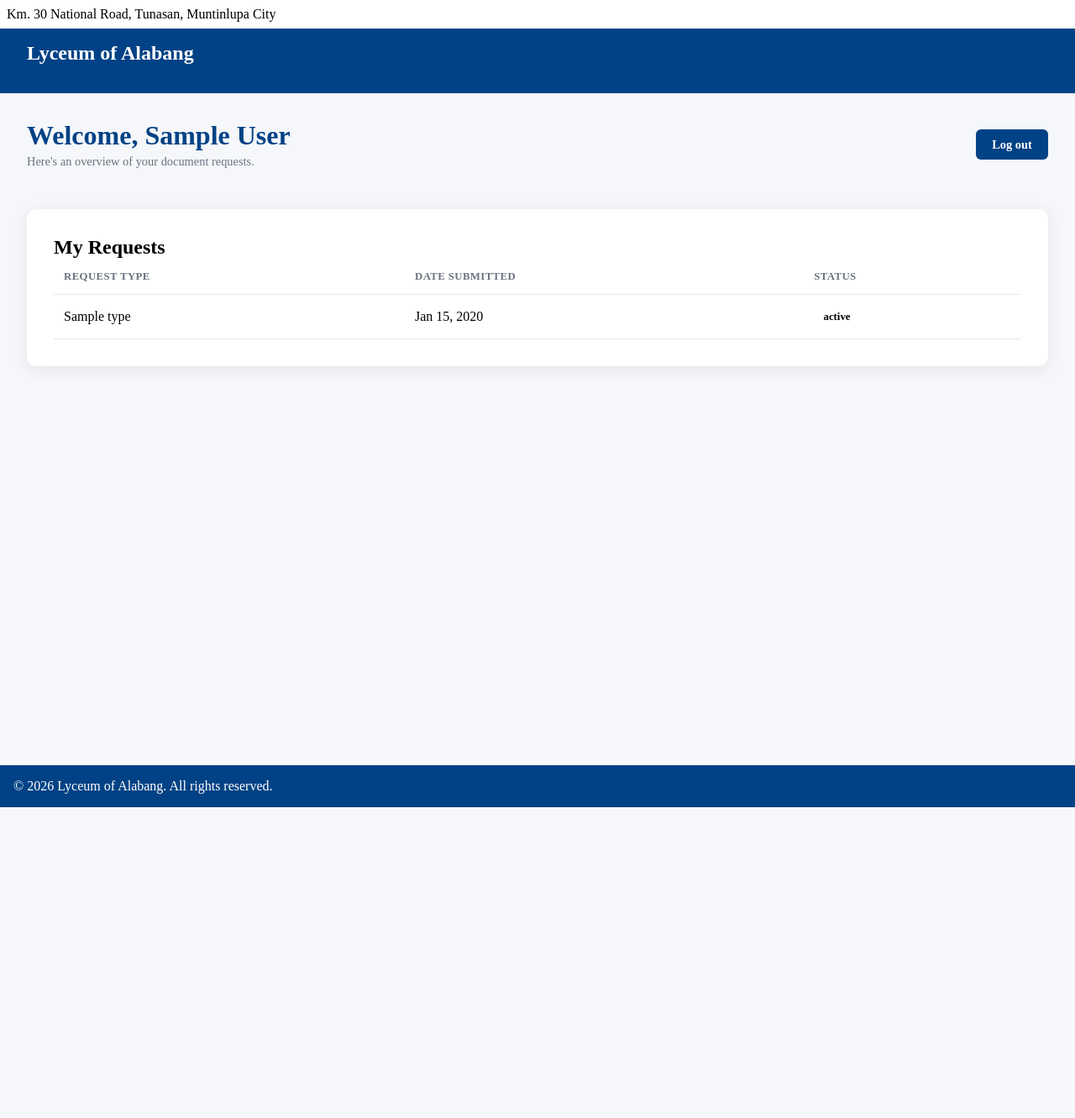
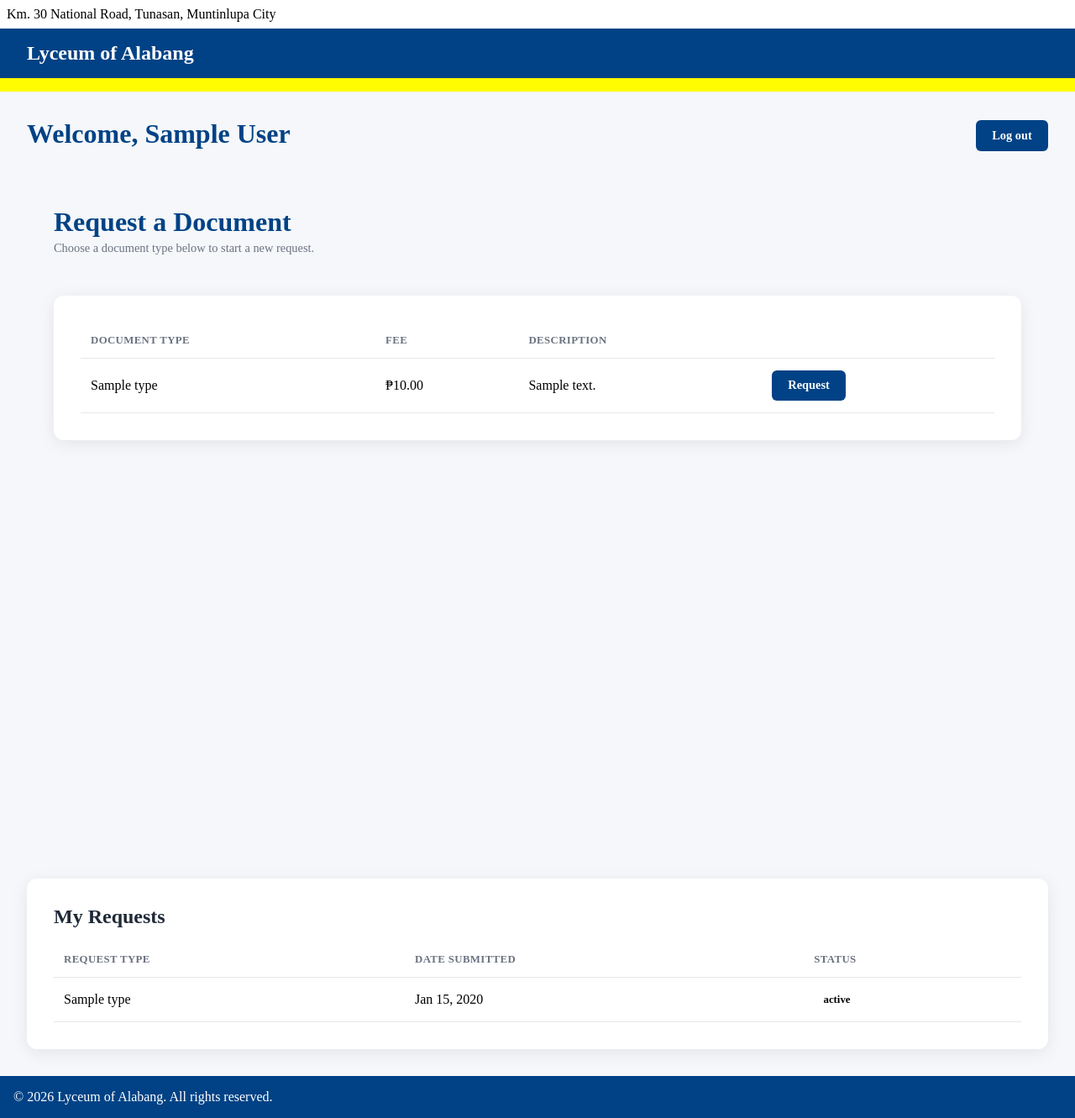
Before and after one commit to LOA-Thesis-23/document-request-system, a Flask app: page /student/home in a window 1280 px wide. Shown: the whole page at 84% size. Before the commit the page ends 961 px from the top, so only its background shows below. Run offline with Flask 3, Linux system fonts and the light colour scheme; a user stored in the database is signed in; tables that the repository leaves empty hold one stand-in row (values such as "Sample post").

Commit message:
feat: implement document request functionality and update student dashboard

```diff
--- a/app/routes/student.py
+++ b/app/routes/student.py
@@ -1,5 +1,7 @@
-from flask import Blueprint, render_template
+from flask import Blueprint, render_template, redirect, url_for, flash, request
 from flask_login import login_required, current_user
+from app import db
+from app.models import DocumentType, DocumentRequest
 
 student_bp = Blueprint('student', __name__, url_prefix='/student')
 
@@ -12,4 +14,26 @@ def home():
         key=lambda r: r.date_requested,
         reverse=True
     )
-    return render_template('modals/studentside.html', requests=requests)
+    document_types = DocumentType.query.order_by(DocumentType.name).all()
+    return render_template(
+        'modals/studentside.html',
+        requests=requests,
+        document_types=document_types
+    )
+
+
+@student_bp.route('/request-form/submit/<int:doc_type_id>', methods=['POST'])
+@login_required
+def submit_request(doc_type_id):
+    doc_type = DocumentType.query.get_or_404(doc_type_id)
+
+    new_request = DocumentRequest(
+        student_id=current_user.id,
+        document_type_id=doc_type.id,
+        status='Submitted'
+    )
+    db.session.add(new_request)
+    db.session.commit()
+
+    flash(f'Your request for {doc_type.name} has been submitted.')
+    return redirect(url_for('student.home'))
--- a/app/static/css/style.css
+++ b/app/static/css/style.css
@@ -1,3 +1,4 @@
+/* ===== Landing Page ===== */
 .landing-wrapper {
     position: relative;
     min-height: 100vh;
@@ -7,22 +8,17 @@
 
 header {
     background-color: #ffffff;
-    display:float   ;
     padding: 0.5rem;
 }
 
 footer {
     background-color: #004285;
     color: #ffffff;
-    display:content;
-    padding :1rem;
-
-
+    padding: 1rem;
 }
 
 .branding-panel {
     max-width: 500px;
-    display:float;
     padding: 2rem;
 }
 
@@ -41,26 +37,50 @@ footer {
     border-radius: 12px;
     box-shadow: 0 8px 30px rgba(0, 0, 0, 0.2);
     width: 380px;
-
 }
 
-
+/* ===== Navbar ===== */
 .navbar {
-    display: float;
+    display: flex;
     align-items: center;
     padding: 1rem 2rem;
     background-color: #004285;
     box-shadow: 0 2px 4px rgba(0, 0, 0, 0.1);
     color: #ffffff;
 }
+
+.navbar2 {
+    display: flex;
+    align-items: center;
+    padding: 0.5rem 1rem;
+    background-color: #fffb00;
+    box-shadow: 0 2px 4px rgba(0, 0, 0, 0.1);
+    color: #ffffff;
+}
+
+
+/* ===== Student Dashboard Shell (studentside.html) ===== */
 .dashboard-wrapper {
     display: flex;
     flex-direction: column;
+    gap: 2rem;
     min-height: 100vh;
     padding: 2rem;
     background-color: #f5f7fa;
 }
 
+.dashboard-header {
+    display: flex;
+    align-items: center;
+    justify-content: space-between;
+}
+
+.dashboard-header h1 {
+    margin: 0 0 0.25rem 0;
+    color: #004285;
+}
+
+/* Each included section (request form, requests dashboard) gets its own card */
 .dashboard {
     padding: 2rem;
     background-color: #ffffff;
@@ -68,40 +88,38 @@ footer {
     box-shadow: 0 4px 20px rgba(0, 0, 0, 0.08);
 }
 
-.dashboard-header {
-    display: flex;
-    align-items: center;
-    justify-content: space-between;
-    margin-bottom: 2rem;
-    padding-bottom: 1rem;
-}
-
-.dashboard-header h1 {
-    margin: 0 0 0.25rem 0;
-    color: #004285;
+.dashboard h2 {
+    margin-top: 0;
+    margin-bottom: 1rem;
+    color: #1f2937;
 }
 
 .subtext {
-    margin: 0;
+    margin: 0 0 1rem 0;
     color: #6b7280;
     font-size: 0.9rem;
 }
 
-.btn-logout {
+/* ===== Buttons ===== */
+.btn-primary {
+    display: inline-block;
     background-color: #004285;
     color: #ffffff;
     text-decoration: none;
+    border: none;
     padding: 0.6rem 1.2rem;
     border-radius: 6px;
     font-size: 0.9rem;
     font-weight: 600;
+    cursor: pointer;
     transition: background-color 0.15s ease;
 }
 
-.btn-logout:hover {
+.btn-primary:hover {
     background-color: #003166;
 }
 
+/* ===== Shared Table Styling (requests + request form) ===== */
 .requests-table {
     width: 100%;
     border-collapse: collapse;
@@ -112,6 +130,7 @@ footer {
     text-align: left;
     padding: 0.85rem 0.75rem;
     border-bottom: 1px solid #e5e7eb;
+    vertical-align: middle;
 }
 
 .requests-table th {
@@ -121,6 +140,11 @@ footer {
     color: #6b7280;
 }
 
+.requests-table tbody tr:hover {
+    background-color: #f9fafb;
+}
+
+/* ===== Status Badges ===== */
 .status-badge {
     display: inline-block;
     padding: 0.3rem 0.7rem;
@@ -129,15 +153,16 @@ footer {
     font-weight: 600;
 }
 
-.status-submitted    { background: #e5e7eb; color: #374151; }
-.status-or-review    { background: #fde68a; color: #92400e; }
-.status-in-process   { background: #fef08a; color: #854d0e; }
+.status-submitted            { background: #e5e7eb; color: #374151; }
+.status-or-review            { background: #fde68a; color: #92400e; }
+.status-in-process           { background: #fef08a; color: #854d0e; }
 .status-waiting-for-approval { background: #ddd6fe; color: #5b21b6; }
-.status-on-hold      { background: #fecaca; color: #991b1b; }
-.status-encoding     { background: #bfdbfe; color: #1e40af; }
-.status-releasing    { background: #a5f3fc; color: #155e75; }
-.status-claimed      { background: #bbf7d0; color: #166534; }
+.status-on-hold               { background: #fecaca; color: #991b1b; }
+.status-encoding              { background: #bfdbfe; color: #1e40af; }
+.status-releasing             { background: #a5f3fc; color: #155e75; }
+.status-claimed               { background: #bbf7d0; color: #166534; }
 
+/* ===== Empty States ===== */
 .empty-state {
     text-align: center;
     padding: 3rem 1rem;
--- a/app/templates/base.html
+++ b/app/templates/base.html
@@ -15,6 +15,9 @@
         <h1>Lyceum of Alabang</h1>
         <br>
     </nav>
+    <nav class="navbar2">
+        <h1></h1>
+    </nav>
 {% block content %}
 {% endblock %}
     <footer class="footer-base">
--- /dev/null
+++ b/app/templates/modals/student_request_form.html
@@ -0,0 +1,34 @@
+
+    <section class="dashboard">
+        {% if document_types %}
+        <table class="requests-table">
+            <thead>
+                <tr>
+                    <th>Document Type</th>
+                    <th>Fee</th>
+                    <th>Description</th>
+                    <th></th>
+                </tr>
+            </thead>
+            <tbody>
+                {% for doc in document_types %}
+                <tr>
+                    <td>{{ doc.name }}</td>
+                    <td>₱{{ '%.2f'|format(doc.fee) }}</td>
+                    <td>{{ doc.description or '—' }}</td>
+                    <td>
+                        <form method="POST" action="{{ url_for('student.submit_request', doc_type_id=doc.id) }}">
+                            <button type="submit" class="btn-primary">Request</button>
+                        </form>
+                    </td>
+                </tr>
+                {% endfor %}
+            </tbody>
+        </table>
+        {% else %}
+        <div class="empty-state">
+            <p>No document types are available to request right now.</p>
+        </div>
+        {% endif %}
+    </section>
+</div>
--- a/app/templates/modals/studentside.html
+++ b/app/templates/modals/studentside.html
@@ -4,11 +4,20 @@
     <div class="dashboard-header">
         <div>
             <h1>Welcome, {{ current_user.full_name }}</h1>
-            <p class="subtext">Here's an overview of your document requests.</p>
         </div>
-        <a class="btn-logout" href="{{ url_for('auth.logout') }}">Log out</a>
+        <a class="btn-primary" href="{{ url_for('auth.logout') }}">Log out</a>
     </div>
 
+    <div class="dashboard-wrapper">
+    <div class="dashboard-header">
+        <div>
+            <h1>Request a Document</h1>
+            <p class="subtext">Choose a document type below to start a new request.</p>
+        </div>
+
+    </div>
+    {% include "modals/student_request_form.html" %}
     {% include "modals/student_dashboard.html" %}
+    </div>
 </div>
 {% endblock %}
```
Also changed, not shown: seed_document_types.py (added, +15 -0 lines).
